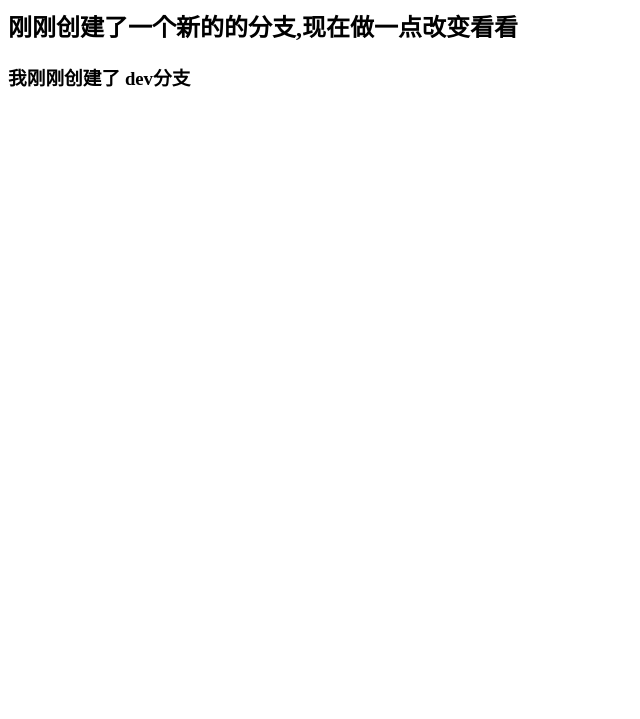
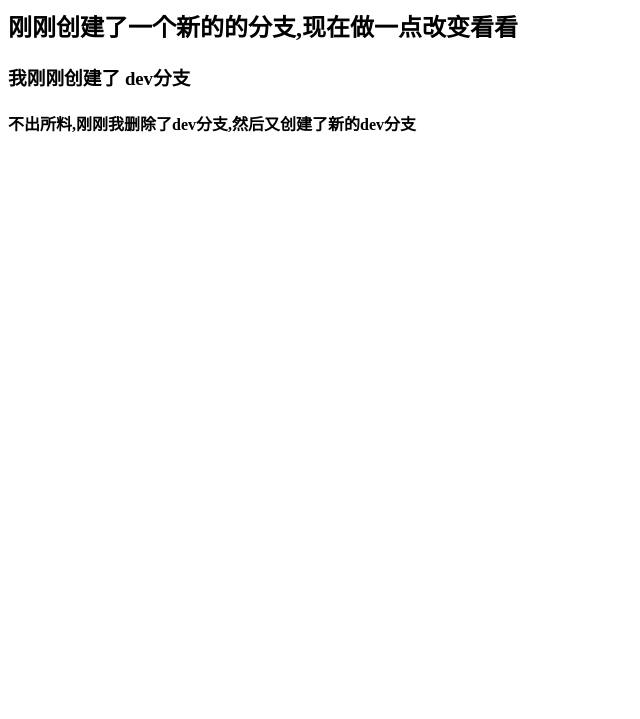
Before and after one commit to futureOfChen/learninggit, a website: page index.html in a window 1280 px wide. Shown: the part 81-800 px from the top of the page, without its empty margins (0-640 px from the left). Drawn offline with Linux system fonts and the light colour scheme.

Commit message:
13  have create a new branch:dev and modify idex.html

```diff
--- a/index.html
+++ b/index.html
@@ -10,5 +10,6 @@
     <h1>你看我就是这么任性o</h1>
     <h2>刚刚创建了一个新的的分支,现在做一点改变看看</h2>
     <h3>我刚刚创建了 dev分支</h3>
+    <h4>不出所料,刚刚我删除了dev分支,然后又创建了新的dev分支</h4>
 </body>
 </html>
```
